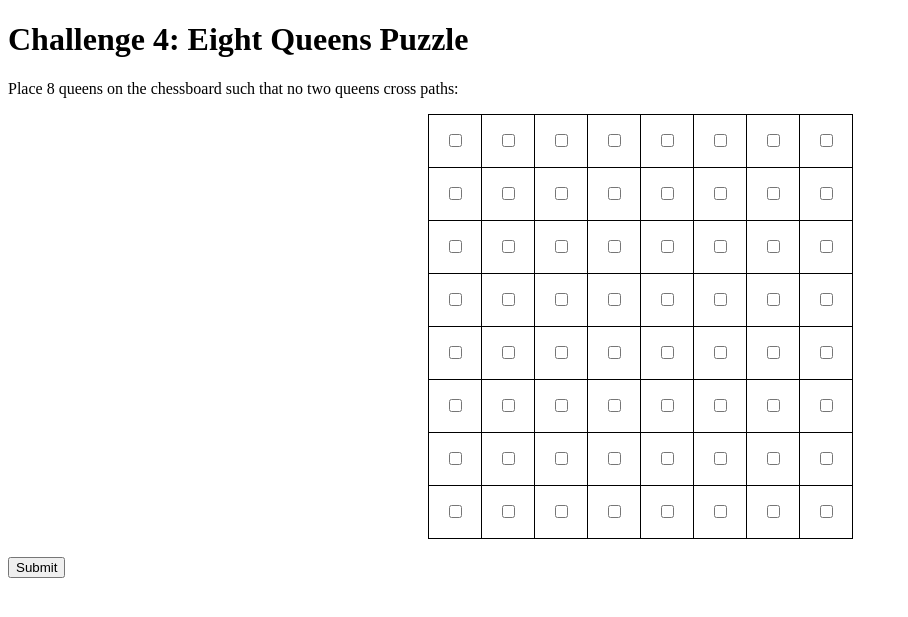
After one commit to shashwatsaini/enigma-code-webapp, a Flask app: page /challenge4 in a window 1280 px wide. The commit adds this page. Shown: the top 617 px of the page, without its empty margins (0-908 px from the left). Run offline with Flask 3, Linux system fonts and the light colour scheme.

Commit message:
challenge4 updated - to test

```diff
--- a/app.py
+++ b/app.py
@@ -1,5 +1,8 @@
 from flask import Flask, render_template, redirect, url_for, flash, request
-from flask_login import LoginManager, UserMixin, login_user, logout_user, login_required
+from flask_login import LoginManager, UserMixin, login_user, logout_user, login_required, current_user
+from flask import session
+from uuid import uuid4
+
 
 # create Flask app and configure session
 app = Flask(__name__)
@@ -10,17 +13,29 @@ login_manager = LoginManager()
 login_manager.init_app(app)
 login_manager.login_view = 'login'
 
-# create User model
+
+
 class User(UserMixin):
     def __init__(self, team_number, code):
         self.team_number = team_number
         self.code = code
+        self.session_id = None
 
     def get_id(self):
         return str(self.team_number)
 
     def __repr__(self):
         return f'<User {self.team_number}>'
+
+    def login(self):
+        self.session_id = str(uuid4())
+        session['user_id'] = self.get_id()
+        session['session_id'] = self.session_id
+
+    def logout(self):
+        self.session_id = None
+        session.pop('user_id', None)
+        session.pop('session_id', None)
 
 # define user credentials
 users = {
@@ -50,7 +65,13 @@ def login():
         # validate user credentials
         user = users.get(team_number)
         if user is not None and user.code == code:
-            login_user(user)
+            # check if user is already logged in
+            if user.session_id and session.get('session_id') != user.session_id:
+                flash('Another device is already logged in with this account.')
+                return redirect(url_for('login'))
+
+            # login the user
+            user.login()
             flash('Logged in successfully.')
             return redirect(url_for('challenges'))
         else:
@@ -58,6 +79,7 @@ def login():
             return redirect(url_for('login'))
 
     return render_template('login.html')
+
 
 # define challenges route and function
 @app.route('/challenges')
@@ -130,6 +152,65 @@ def challenge3_validator(number, answer1, answer2, answer3):
 def challenge4():
     return render_template('challenge4.html')
 
+@app.route('/challenge4-validator', methods=['POST'])
+def challenge4_validator():
+    chessboard = [[0] * 8 for _ in range(8)]
+    for position in request.form.getlist('chessboard[]'):
+        row, col = map(int, position.split(','))
+        chessboard[row][col] = 1
+    if is_valid_chessboard(chessboard):
+        number = calculate_number(chessboard)
+        return str(number)
+    else:
+        return '', 400
+
+def is_valid_chessboard(chessboard):
+    for row in range(8):
+        queens_in_row = sum(chessboard[row])
+        if queens_in_row > 1:
+            return False
+        elif queens_in_row == 1:
+            col = chessboard[row].index(1)
+            for i in range(col-1, -1, -1): # check left side of the row
+                if chessboard[row][i] == 1:
+                    return False
+            for i in range(col+1, 8): # check right side of the row
+                if chessboard[row][i] == 1:
+                    return False
+            for col in range(8):
+                queens_in_col = sum([chessboard[row][col] for row in range(8)])
+                if queens_in_col > 1:
+                    return False
+                elif queens_in_col == 1:
+                    row = [chessboard[row][col] for row in range(8)].index(1)
+                    for i in range(row - 1, -1, -1):  # check above the column
+                        if chessboard[i][col] == 1:
+                            return False
+                    for i in range(row + 1, 8):  # check below the column
+                        if chessboard[i][col] == 1:
+                            return False
+
+            for row in range(8):
+                for col in range(8):
+                    if chessboard[row][col] == 1:
+                        for i, j in zip(range(row - 1, -1, -1), range(col - 1, -1, -1)):  # check top-left diagonal
+                            if chessboard[i][j] == 1:
+                                return False
+                        for i, j in zip(range(row - 1, -1, -1), range(col + 1, 8)):  # check top-right diagonal
+                            if chessboard[i][j] == 1:
+                                return False
+                        for i, j in zip(range(row + 1, 8), range(col - 1, -1, -1)):  # check bottom-left diagonal
+                            if chessboard[i][j] == 1:
+                                return False
+                        for i, j in zip(range(row + 1, 8), range(col + 1, 8)):  # check bottom-right diagonal
+                            if chessboard[i][j] == 1:
+                                return False
+
+            return True
+def calculate_number(chessboard):
+    columns = [chessboard[row].index(1) for row in range(8)]
+    return sum([columns[i] * (10 ** (7-i)) for i in range(8)])
+
 @app.route('/challenge5')
 def challenge5():
     return render_template('challenge5.html')
@@ -158,7 +239,7 @@ def challenge10():
 @app.route('/logout')
 @login_required
 def logout():
-    logout_user()
+    current_user.logout()
     flash('Logged out successfully.')
     return redirect(url_for('login'))
 
--- /dev/null
+++ b/templates/challenge4.html
@@ -0,0 +1,75 @@
+<!DOCTYPE html>
+<html>
+<head>
+	<title>Challenge 4: Eight Queens Puzzle</title>
+	<style>
+		#chessboard {
+			border-collapse: collapse;
+			margin: 0 auto;
+		}
+		#chessboard td {
+			width: 50px;
+			height: 50px;
+			text-align: center;
+			vertical-align: middle;
+			border: 1px solid black;
+			background-color: white;
+			cursor: pointer;
+		}
+		#chessboard .queen {
+			background-image: url('../static/queen.png');
+			background-size: contain;
+			background-repeat: no-repeat;
+		}
+	</style>
+</head>
+<body>
+	<h1>Challenge 4: Eight Queens Puzzle</h1>
+	<p>Place 8 queens on the chessboard such that no two queens cross paths:</p>
+	<form id="chessboard-form">
+		<table id="chessboard">
+			<tbody>
+				{% for row in range(8) %}
+				<tr>
+					{% for col in range(8) %}
+					<td>
+						<input type="checkbox" name="chessboard[]" value="{{ row }},{{ col }}" id="checkbox-{{ row }}-{{ col }}">
+						<label for="checkbox-{{ row }}-{{ col }}" style="background-image: none;"></label>
+					</td>
+					{% endfor %}
+				</tr>
+				{% endfor %}
+			</tbody>
+		</table>
+		<br>
+		<input type="submit" value="Submit">
+	</form>
+	<div id="result"></div>
+	<script src="https://code.jquery.com/jquery-3.6.0.min.js"></script>
+	<script>
+		$(document).ready(function() {
+			$('#chessboard-form').submit(function(event) {
+				event.preventDefault();
+				$.ajax({
+					type: 'POST',
+					url: '/challenge4-validator',
+					data: $(this).serialize(),
+					success: function(response) {
+						let queens = response.split(',');
+						for (let i = 0; i < queens.length; i++) {
+							let queenPosition = queens[i].split('-');
+							let row = parseInt(queenPosition[0]);
+							let col = parseInt(queenPosition[1]);
+							$('#checkbox-' + row + '-' + col).next('label').css('background-image', 'url("../static/queen.png")');
+						}
+						$('#result').html('<p>Success! Here is the number: ' + queens.length + '</p>');
+					},
+					error: function() {
+						$('#result').html('<p>Try again.</p>');
+					}
+				});
+			});
+		});
+	</script>
+</body>
+</html>
```
Also changed, not shown: templates/home.html (+84 -21 lines), static/queen.png (added).
